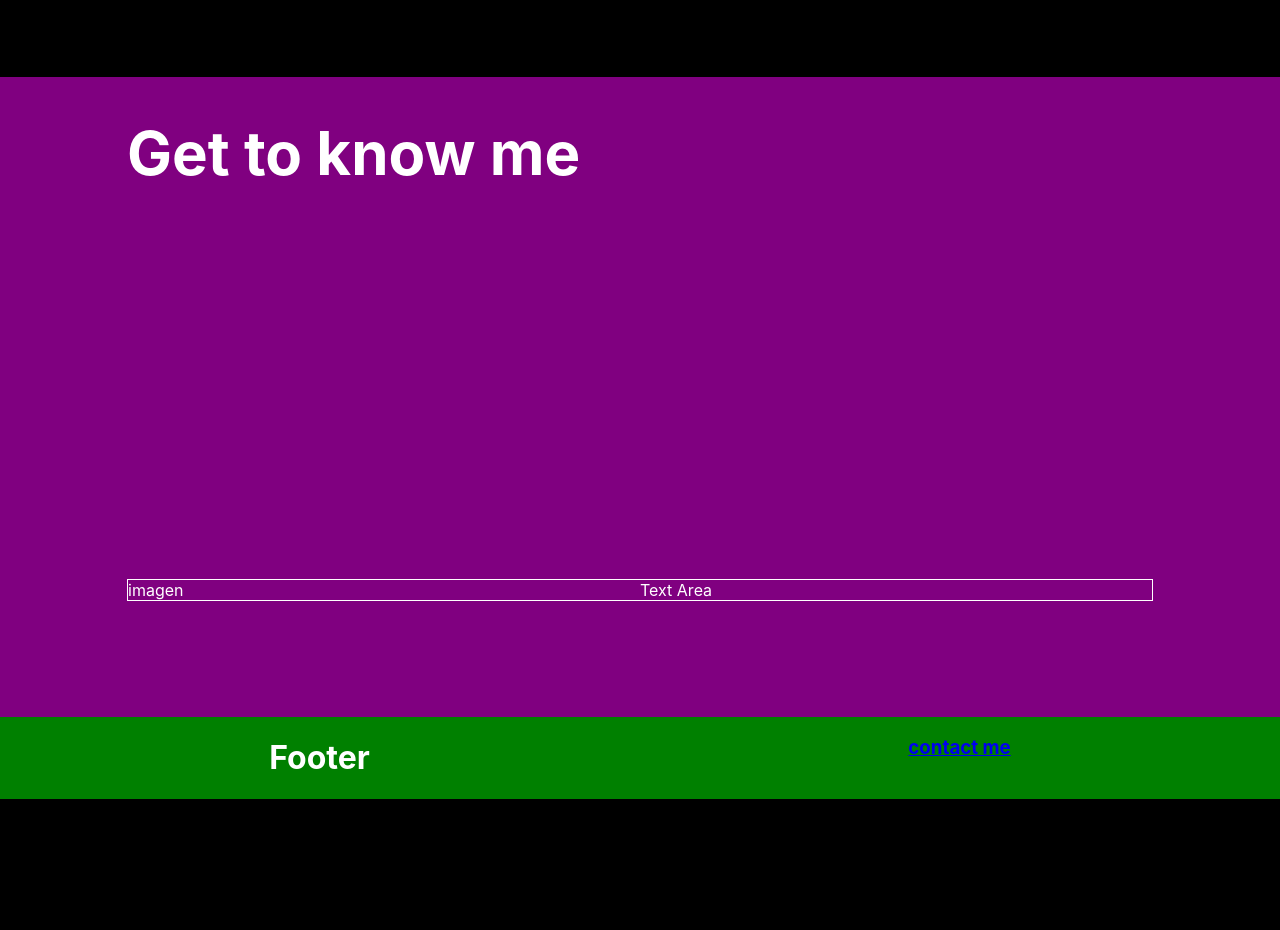
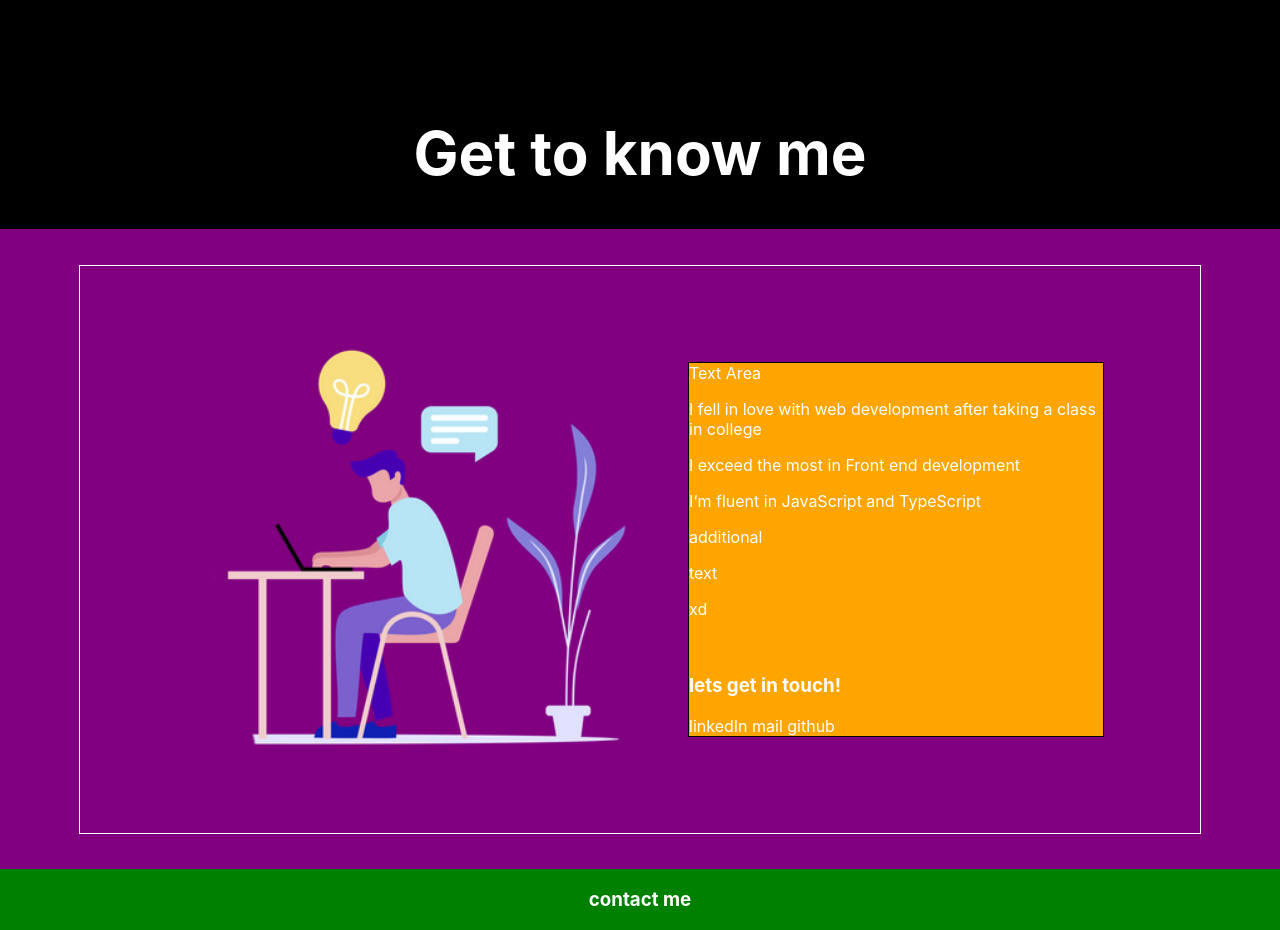
Before and after one commit to lucae4238/Portfolio, a React (Create React App) app: page / in a window 1280 px wide. Shown: the part 623-1553 px from the top of the page. Before the commit the page ends 1422 px from the top, so only its background shows below. Built offline with nearby package versions, Linux system fonts and the light colour scheme.

Commit message:
refactor abou view

```diff
--- /dev/null
+++ b/src/components/About/components/Skills/index.jsx
@@ -0,0 +1,28 @@
+import React from 'react'
+import { Header } from '../../../../styled-components'
+import { SkillsDiv, SkillsGrid, SkillItem} from './styles'
+
+const Skills = () => {
+  return (
+      <SkillsDiv>
+        <Header>Professional Skillset</Header>
+        <SkillsGrid>
+          <SkillItem>react</SkillItem>
+          <SkillItem>redux</SkillItem>
+          <SkillItem>JS</SkillItem>
+          <SkillItem>TS</SkillItem>
+          <SkillItem>MUI</SkillItem>
+          <SkillItem>HTML</SkillItem>
+          <SkillItem>CSS</SkillItem>
+          <SkillItem>Expres</SkillItem>
+          <SkillItem>Node</SkillItem>
+          <SkillItem>Seque</SkillItem>
+          <SkillItem>Postres</SkillItem>
+          <SkillItem>Git</SkillItem>
+          <SkillItem>scrum</SkillItem>
+        </SkillsGrid>
+      </SkillsDiv>
+  )
+}
+
+export default Skills
--- /dev/null
+++ b/src/components/About/components/Skills/styles.js
@@ -0,0 +1,34 @@
+import styled from "styled-components";
+
+export const SkillsDiv = styled.div`
+
+border: 1px solid white;
+width: 70vw;
+min-width: 30rem;
+display: flex;
+align-self: center;
+display: flex;
+flex-direction: column;
+height: max-content;
+margin: 3rem;
+`;
+export const SkillsGrid = styled.div`
+/* background: blue; */
+border: 1px solid white;
+height: max-content;
+padding: 3rem;
+display:flex;
+flex-wrap: wrap;
+justify-content: center;
+
+/* grid-template: 1fr 1fr / 1fr 1fr 1fr 1fr 1fr; */
+
+`;
+
+export const SkillItem = styled.div`
+background: purple;
+display: block;
+width: 10rem;
+height: 10rem;
+margin: 0.5rem;
+`;
--- a/src/components/About/index.jsx
+++ b/src/components/About/index.jsx
@@ -1,7 +1,8 @@
 import React from 'react'
 import { Container, Header } from '../../styled-components'
-import { ContainerImg, Content, CustomImg, Info, SkillsDiv, SkillsGrid, SkillItem} from './styles'
+import { ContainerImg, Content, CustomImg, Info, } from './styles'
 import CreativePerson from '../../assets/Creative_Person.png'
+import Skills from './components/Skills'
 const About = () => {
   return (
     <Container>
@@ -22,24 +23,7 @@ const About = () => {
           <CustomImg src={CreativePerson} />
         </ContainerImg>
       </Content>
-      <SkillsDiv>
-        <h1>Professional Skillset</h1>
-        <SkillsGrid>
-          <SkillItem>react</SkillItem>
-          <SkillItem>redux</SkillItem>
-          <SkillItem>JS</SkillItem>
-          <SkillItem>TS</SkillItem>
-          <SkillItem>MUI</SkillItem>
-          <SkillItem>HTML</SkillItem>
-          <SkillItem>CSS</SkillItem>
-          <SkillItem>Expres</SkillItem>
-          <SkillItem>Node</SkillItem>
-          <SkillItem>Seque</SkillItem>
-          <SkillItem>Postres</SkillItem>
-          <SkillItem>Git</SkillItem>
-          <SkillItem>scrum</SkillItem>
-        </SkillsGrid>
-      </SkillsDiv>
+      <Skills />
     </Container>
   )
 }
--- a/src/components/About/styles.js
+++ b/src/components/About/styles.js
@@ -3,19 +3,20 @@ import styled from 'styled-components';
 
 export const Content = styled.div`
 background: black;
-max-height: 81vh;
+min-height: 61vh;
 display: grid;
 height: max-content;
 width: 80vw;
 border: 1px solid black;
 grid-template-columns: 1fr 1fr;
 grid-template-rows: 1fr;
-grid-template-areas:"info img" ;
+grid-template-areas:"img info" ;
 border: 1px solid white;
 align-content: center;
 align-items: center;
 align-self: center;
 margin: 5rem;
+min-width: fit-content;
 
 @media screen and (max-width: 1200px){
 grid-template-columns: 1fr;
@@ -49,7 +50,7 @@ margin:auto;
 
 export const SkillsDiv = styled.div`
 
-background: orange;
+border: 1px solid white;
 width: 70vw;
 min-width: 30rem;
 display: flex;
@@ -60,7 +61,8 @@ height: max-content;
 margin: 3rem;
 `;
 export const SkillsGrid = styled.div`
-background: blue;
+/* background: blue; */
+border: 1px solid white;
 height: max-content;
 padding: 3rem;
 display:flex;
--- a/src/components/Footer/index.jsx
+++ b/src/components/Footer/index.jsx
@@ -5,7 +5,6 @@ import { GridContainer } from './styles'
 const Footer = () => {
   return (
     <GridContainer container>
-      <h1>Footer</h1>
       <Link to="/" >
       <h3>contact me</h3>
       </Link>
--- a/src/components/Landing/components/AboutMe/index.jsx
+++ b/src/components/Landing/components/AboutMe/index.jsx
@@ -1,18 +1,36 @@
 import React from 'react'
-import {Container, Content, ImageContainer, TextArea} from './styles'
-import { Header } from '../../../../styled-components'
+import IMG from '../../../../assets/Creative_Person.png'
+import {Container, Content, ImageContainer, TextArea, CustomImg, CenteredHeader} from './styles'
 
 const AboutMe = () => {
   return (
+    <>
+      <CenteredHeader>Get to know me</CenteredHeader>
     <Container>
-      <Header>Get to know me</Header>
       <Content>
-        <TextArea>Text Area</TextArea>
+        <TextArea>
+          Text Area
+          <p>I fell in love with web development after taking a class in college</p>
+          <p> I exceed the most in Front end development</p>
+          <p>I‘m fluent in JavaScript and TypeScript</p>
+          <p>additional</p>
+          <p>text</p>
+          <p>xd</p>
+        <br />
+          <div>
+          <h3>lets get in touch!</h3>
+            linkedIn
+            mail
+            github
+          </div>
+          </TextArea>
+
         <ImageContainer>
-          imagen
+          <CustomImg src={IMG} />
         </ImageContainer>
       </Content>
     </Container>
+    </>
   )
 }
 
--- a/src/components/Landing/components/AboutMe/styles.js
+++ b/src/components/Landing/components/AboutMe/styles.js
@@ -1,9 +1,15 @@
 import styled from 'styled-components';
+import { Header } from '../../../../styled-components';
 
+export const CenteredHeader = styled(Header)`
+align-self: center;
+`;
 
 export const Container = styled.div`
-width: 100vw;
-height: 80vh;
+/* width: 100vw; */
+height: max-content;
+min-height: 80vh;
+min-width: fit-content;
 background: purple;
 justify-content: center;
 display: grid;
@@ -13,7 +19,7 @@ display: grid;
 export const Content = styled.div`
 /* max-width: 80%; */
 display: grid;
-max-height: 90vh;
+min-width: fit-content;
 height: max-content;
 width: 80vw;
 border: 1px solid black;
@@ -25,6 +31,7 @@ border: 1px solid white;
 align-content: center;
 align-items: center;
 align-self: center;
+padding: 3rem;
 
 @media screen and (max-width: 1200px){
 grid-template-columns: 1fr;
@@ -35,9 +42,15 @@ grid-template-areas: "info"
 `;
 
 export const TextArea = styled.div`
-grid-area: info
+grid-area: info;
+background: orange;
+margin: 3rem;
+border: 1px solid black;
 `;
 
 export const ImageContainer = styled.div`
 grid-area: img
 `;
+export const CustomImg = styled.img`
+height: 25rem;
+`;
--- a/src/components/Landing/components/HiThere/styles.js
+++ b/src/components/Landing/components/HiThere/styles.js
@@ -16,7 +16,8 @@ justify-content: center;
 export const Content = styled.div`
 /* max-width: 80%; */
 display: grid;
-max-height: 90vh;
+/* min-height: 90vh; */
+min-width: fit-content;
 height: max-content;
 width: 80vw;
 border: 1px solid black;
--- a/src/components/Landing/styles.js
+++ b/src/components/Landing/styles.js
@@ -6,7 +6,7 @@ display: flex;
 flex-direction: column;
 /* background-color: blue; */
 /* min-height: 190vh; */
-height: max-content;
+height: fit-content;
 justify-content: center;
 /* height: 180vh */
 
--- a/src/index.css
+++ b/src/index.css
@@ -8,6 +8,10 @@ body {
   background: black;
   color: white;
 }
+a{
+  text-decoration: none;
+  color: white;
+}
 
 code {
   font-family: source-code-pro, Menlo, Monaco, Consolas, 'Courier New',
--- a/src/styled-components/index.js
+++ b/src/styled-components/index.js
@@ -6,7 +6,7 @@ font-size: 60px
 export const Container = styled.div`
 display: flex;
 flex-direction: column;
-background: red;
+background: none;
 padding-top: 61px;
 height: max-content;
 `;
```
